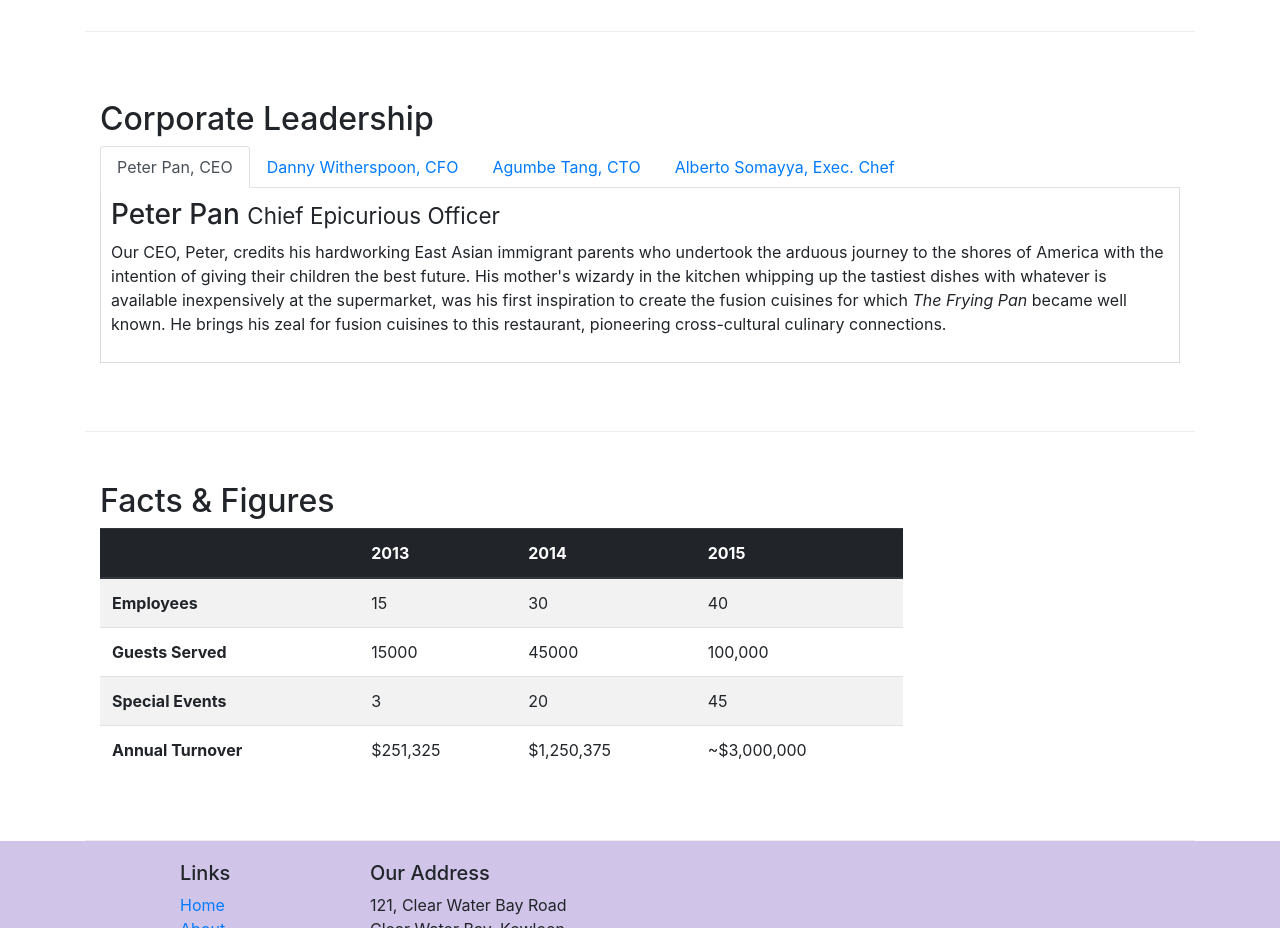
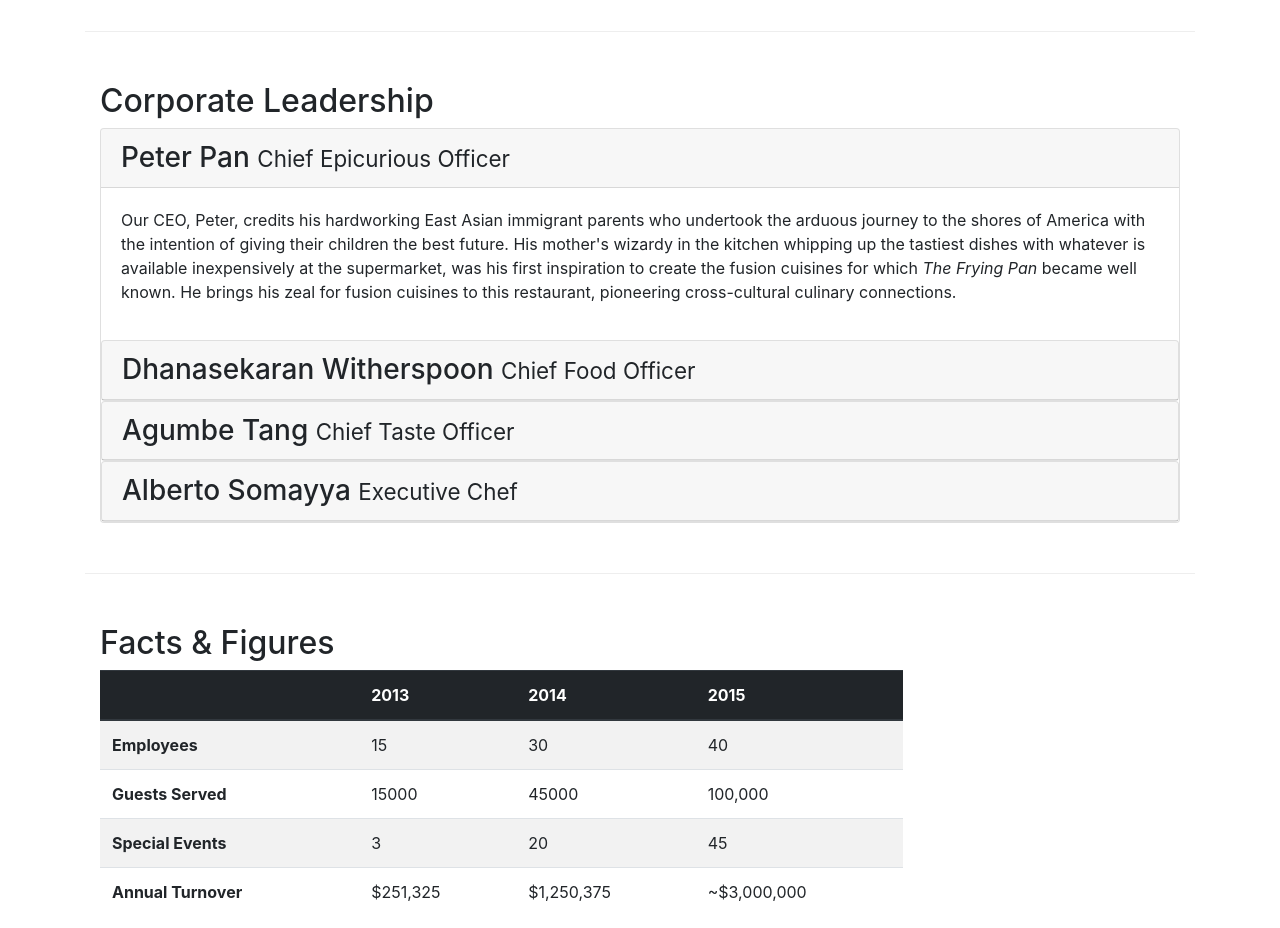
Before and after one commit to rabeezarre/confusion, a website: page aboutus.html in a window 1280 px wide. Shown: the part 940-1868 px from the top of the page. Drawn offline with nearby package versions, Linux system fonts and the light colour scheme.

Commit message:
accordion

```diff
--- a/aboutus.html
+++ b/aboutus.html
@@ -103,48 +103,85 @@
         <div class="col">
             <h2>Corporate Leadership</h2>
 
-            <ul class="nav nav-tabs">
-                <li class="nav-item">
-                    <a class="nav-link active" href="#peter" role="tab"
-                       data-toggle="tab">Peter Pan, CEO</a>
-                </li>
-                <li class="nav-item">
-                    <a class="nav-link" href="#danny" role="tab"
-                       data-toggle="tab">Danny Witherspoon, CFO</a>
-                </li>
-                <li class="nav-item">
-                    <a class="nav-link" href="#agumbe" role="tab"
-                       data-toggle="tab">Agumbe Tang, CTO</a>
-                </li>
-                <li class="nav-item">
-                    <a class="nav-link" href="#alberto" role="tab"
-                       data-toggle="tab">Alberto Somayya, Exec. Chef</a>
-                </li>
-            </ul>
-
-            <div class="tab-content">
-                <div class="tab-pane fade show active" role="tabpanel"
-                id="peter">
-                    <h3>Peter Pan <small>Chief Epicurious Officer</small></h3>
+            <div id="accordion">
+                <div class="card">
+                    <div class="card-header" role="tab" id="peterhead">
+                        <h3 class="mb-0">
+                            <a data-toggle="collapse" data-target="#peter">
+                                Peter Pan <small>Chief Epicurious Officer</small>
+                            </a>
+                        </h3>
+                    </div>
+                    <div class="collapse show" role="tabpanel" id="peter" data-parent="#accordion">
+                        <div class="card-body">
                             <p class="d-none d-sm-block">Our CEO, Peter, credits his hardworking East Asian immigrant parents who undertook the arduous journey to the shores of America with the intention of giving their children the best future. His mother's wizardy in the kitchen whipping up the tastiest dishes with whatever is available inexpensively at the supermarket, was his first inspiration to create the fusion cuisines for which <em>The Frying Pan</em> became well known. He brings his zeal for fusion cuisines to this restaurant, pioneering cross-cultural culinary connections.</p>
                         </div>
-                <div class="tab-pane fade" role="tabpanel"
-                     id="danny">
-                <h3>Dhanasekaran Witherspoon <small>Chief Food Officer</small></h3>
+                    </div>
+
+                    <div class="card">
+                        <div class="card-header" role="tab" id="dannyhead">
+                            <h3 class="mb-0">
+                                <a class="collapsed" data-toggle="collapse" data-target="#danny">
+                                    Dhanasekaran Witherspoon <small>Chief Food Officer</small>
+                                </a>
+                            </h3>
+                        </div>
+                        <div class="collapse" id="danny" data-parent="#accordion">
+                            <div class="card-body">
                                 <p class="d-none d-sm-block">Our CFO, Danny, as he is affectionately referred to by his colleagues, comes from a long established family tradition in farming and produce. His experiences growing up on a farm in the Australian outback gave him great appreciation for varieties of food sources. As he puts it in his own words, <em>Everything that runs, wins, and everything that stays, pays!</em></p>
                             </div>
-                <div class="tab-pane fade" role="tabpanel"
-                     id="agumbe">
-                <h3>Agumbe Tang <small>Chief Taste Officer</small></h3>
+                        </div>
+                    </div>
+
+                    <div class="card">
+                        <div class="card-header" role="tab" id="agumbehead">
+                            <h3 class="mb-0">
+                                <a class="collapsed" data-toggle="collapse" data-target="#agumbe">
+                                    Agumbe Tang <small>Chief Taste Officer</small>
+                                </a>
+                            </h3>
+                        </div>
+                        <div class="collapse" id="agumbe" data-parent="#accordion">
+                            <div class="card-body">
                                 <p class="d-none d-sm-block">Blessed with the most discerning gustatory sense, Agumbe, our CTO, personally ensures that every dish that we serve meets his exacting tastes. Our chefs dread the tongue lashing that ensues if their dish does not meet his exacting standards. He lives by his motto, <em>You click only if you survive my lick.</em></p>
                             </div>
-                <div class="tab-pane fade" role="tabpanel"
-                     id="alberto">
-                <h3>Alberto Somayya <small>Executive Chef</small></h3>
+                        </div>
+                    </div>
+
+                    <div class="card">
+                        <div class="card-header" role="tab" id="albertohead">
+                            <h3 class="mb-0">
+                                <a class="collapsed" data-toggle="collapse" data-target="#alberto">
+                                    Alberto Somayya <small>Executive Chef</small>
+                                </a>
+                            </h3>
+                        </div>
+                        <div class="collapse" id="alberto" data-parent="#accordion">
+                            <div class="card-body">
                                 <p class="d-none d-sm-block">Award winning three-star Michelin chef with wide International experience having worked closely with whos-who in the culinary world, he specializes in creating mouthwatering Indo-Italian fusion experiences. He says, <em>Put together the cuisines from the two craziest cultures, and you get a winning hit! Amma Mia!</em></p>
                             </div>
                         </div>
+                    </div>
 
+                </div>
+
+
+                <!--            <div class="tab-pane fade" role="tabpanel"-->
+                <!--                 id="danny">-->
+                <!--                <h3>Dhanasekaran Witherspoon <small>Chief Food Officer</small></h3>-->
+                <!--                <p class="d-none d-sm-block">Our CFO, Danny, as he is affectionately referred to by his colleagues, comes from a long established family tradition in farming and produce. His experiences growing up on a farm in the Australian outback gave him great appreciation for varieties of food sources. As he puts it in his own words, <em>Everything that runs, wins, and everything that stays, pays!</em></p>-->
+                <!--            </div>-->
+
+                <!--            <div class="tab-pane fade" role="tabpanel"-->
+                <!--                 id="agumbe">-->
+                <!--                <h3>Agumbe Tang <small>Chief Taste Officer</small></h3>-->
+                <!--            </div>-->
+
+                <!--            <div class="tab-pane fade" role="tabpanel"-->
+                <!--                 id="alberto">-->
+                <!--                <h3>Alberto Somayya <small>Executive Chef</small></h3>-->
+                <!--            </div>-->
+            </div>
 
         </div>
     </div>
```
Lines whose indentation alone changed are shown as unchanged.
